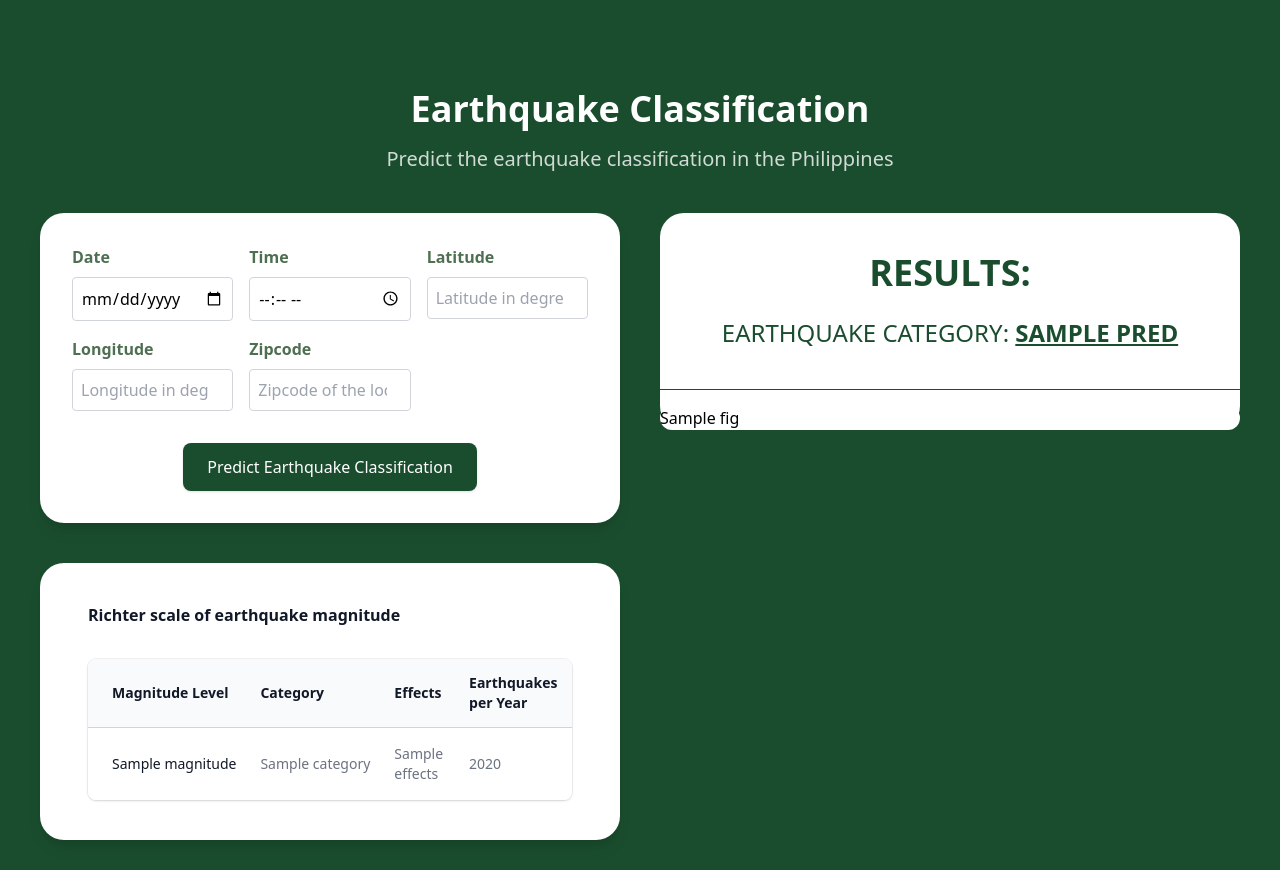
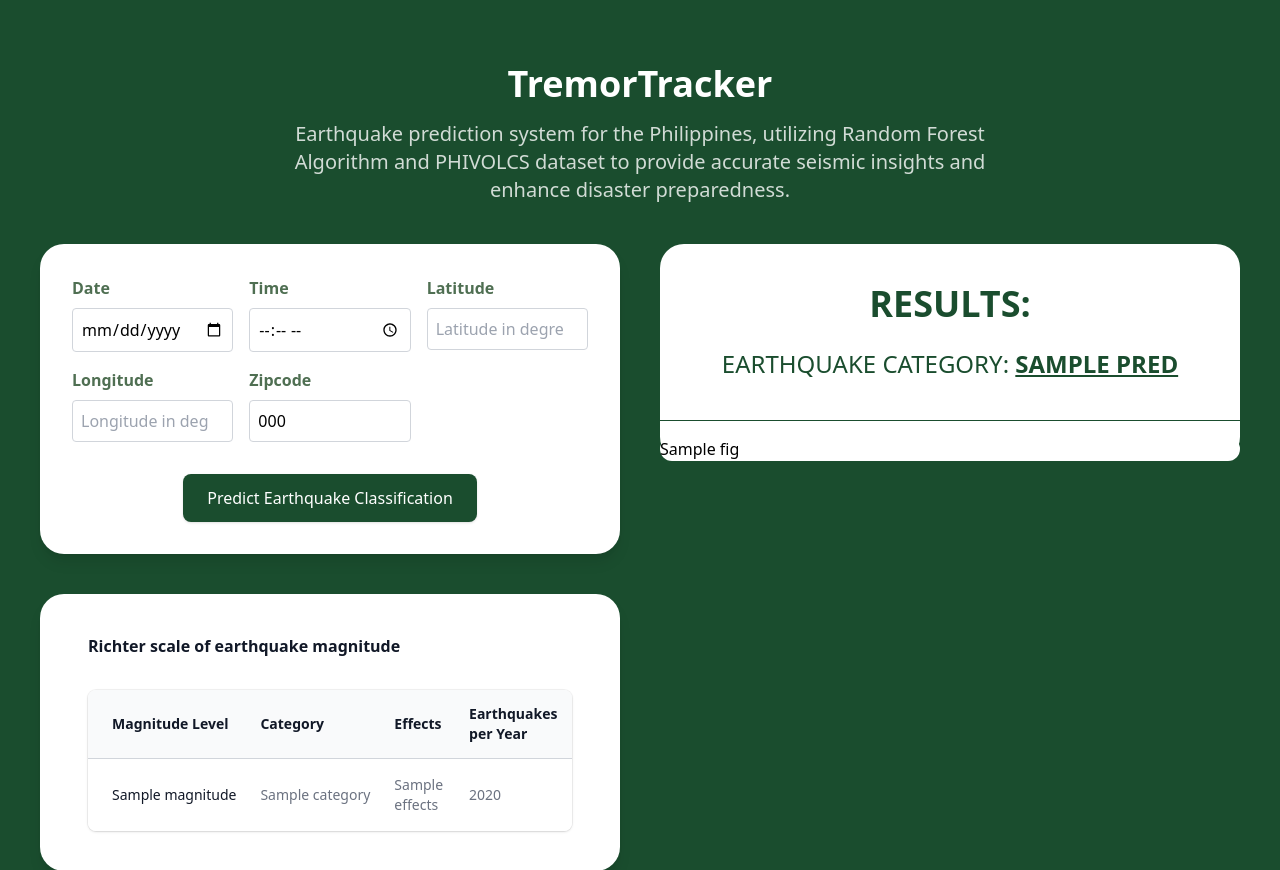
Before and after one commit to kurt-ds/earthquake_pred, a Flask app: template templates/earthquake.html in a window 1280 px wide. Shown: the top 870 px of the page. Before the commit the page ends 840 px from the top, so only its background shows below. Run offline with Flask 2, Linux system fonts and the light colour scheme; the template is opened without the code that fills it: most values are stand-ins (such as "Sample title", 1, 10 or a date in 2020); parts of the project's set-up code (start-up, migrations or seed data) failed here and were passed over; some libraries are stand-ins or nearby versions.

Commit message:
feat: implement system name, retain input data in /predict page

```diff
--- a/app.py
+++ b/app.py
@@ -94,6 +94,12 @@
         {"magnitude": "8.0 and higher", "category": "great", "effects": "severe destruction and loss of life over large areas", "per_year": "fewer than 3"},
     ]
 
+    date_value = request.form.get('Date')
+    time_value = request.form.get('Time')
+    latitude_value = request.form.get('Latitude')
+    longitude_value = request.form.get('Longitude')
+    zipcode_value = request.form.get('Zipcode')
+
     date = request.form.get('Date')
     date_obj = datetime.strptime(date, "%Y-%m-%d")
     day = int(date_obj.day)
@@ -140,10 +146,11 @@
 
     fig_container = fig.to_html(full_html=False)
 
-    if (len(category) > 8):
-        return render_template('earthquake.html', pred=category, richter_data=richter_data, fig=fig_container)
+    if len(category) > 8:
+        return render_template('earthquake.html', pred=category, richter_data=richter_data, fig=fig_container, date_input=date_value, time_input=time_value, latitude_input=latitude_value, longitude_input=longitude_value, zipcode_input=zipcode_value)
     else:
-        return render_template('earthquake.html', pred=category, richter_data=richter_data, fig=fig_container)
+        return render_template('earthquake.html', pred=category, richter_data=richter_data, fig=fig_container, date_input=date_value, time_input=time_value, latitude_input=latitude_value, longitude_input=longitude_value, zipcode_input=zipcode_value)
+
 
 if __name__ == '__main__':
     app.run(debug=True)
--- a/static/dist/css/output.css
+++ b/static/dist/css/output.css
@@ -708,8 +690,16 @@
   max-width: 10rem;
 }
 
-.max-w-4xl {
-  max-width: 56rem;
+.max-w-lg {
+  max-width: 32rem;
+}
+
+.max-w-xl {
+  max-width: 36rem;
+}
+
+.max-w-3xl {
+  max-width: 48rem;
 }
 
 .transform {
--- a/templates/earthquake.html
+++ b/templates/earthquake.html
@@ -3,7 +3,11 @@
   <head>
     <meta charset="UTF-8" />
     <meta name="viewport" content="width=device-width, initial-scale=1.0" />
-    <title>Earthquake Classification</title>
+    <title>TremorTracker: Earthquake Classification System</title>
+    <meta
+      name="description"
+      content="TremorTracker is an earthquake prediction system for the Philippines, utilizing machine learning and PHIVOLCS dataset to provide accurate seismic insights and enhance disaster preparedness."
+    />
     <script
       src="https://cdn.plot.ly/plotly-2.32.0.min.js"
       charset="utf-8"
@@ -28,13 +32,13 @@
   </head>
   <body class="bg-primary-500 font-display my-16">
     <div class="flex flex-col min-h-screen justify-center items-center">
-      <h1 class="text-4xl font-bold text-center text-white">
-        Earthquake Classification
-      </h1>
+      <h1 class="text-4xl font-bold text-center text-white">TremorTracker</h1>
       <div class="container mx-auto px-10">
-        <div class="text-center mt-4">
+        <div class="text-center mt-4 mx-auto w-full max-w-3xl">
           <h5 class="text-xl text-white/80">
-            Predict the earthquake classification in the Philippines
+            Earthquake prediction system for the Philippines, utilizing Random
+            Forest Algorithm and PHIVOLCS dataset to provide accurate seismic
+            insights and enhance disaster preparedness.
           </h5>
         </div>
         <div class="grid grid-cols-1 xl:grid-cols-2 gap-10 mt-10 mx-auto">
@@ -50,7 +54,7 @@
                 >
                   <div>
                     <label
-                      for="first_name"
+                      for="date"
                       class="block text-secondary-500 font-bold mb-2"
                       >Date</label
                     >
@@ -58,24 +62,26 @@
                       required
                       placeholder="Date of the earthquake"
                       name="Date"
-                      id="first_name"
+                      id="date"
                       type="date"
                       class="w-full p-2 border border-gray-300 rounded focus:outline-none focus:ring-2 focus:ring-primary-500"
+                      value="{{ date_input }}"
                     />
                   </div>
                   <div>
                     <label
-                      for="last_name"
+                      for="time"
                       class="block text-secondary-500 font-bold mb-2"
                       >Time</label
                     >
                     <input
                       required
-                      id="last_name"
+                      id="time"
                       name="Time"
                       placeholder="Time occurred"
                       type="time"
                       class="w-full p-2 border border-gray-300 rounded focus:outline-none focus:ring-2 focus:ring-primary-500"
+                      value="{{ time_input }}"
                     />
                   </div>
                   <div>
@@ -92,6 +98,7 @@
                       type="number"
                       step=".01"
                       class="w-full p-2 border border-gray-300 rounded focus:outline-none focus:ring-2 focus:ring-primary-500"
+                      value="{{ latitude_input }}"
                     />
                   </div>
                   <div>
@@ -108,6 +115,7 @@
                       type="number"
                       step=".01"
                       class="w-full p-2 border border-gray-300 rounded focus:outline-none focus:ring-2 focus:ring-primary-500"
+                      value="{{ longitude_input }}"
                     />
                   </div>
                   <div>
@@ -123,6 +131,7 @@
                       placeholder="Zipcode of the location"
                       type="number"
                       class="w-full p-2 border border-gray-300 rounded focus:outline-none focus:ring-2 focus:ring-primary-500"
+                      value="{{ zipcode_input }}"
                     />
                   </div>
                 </div>
```
Also changed, not shown: other parts of static/dist/css/output.css (+17 -57 lines).
